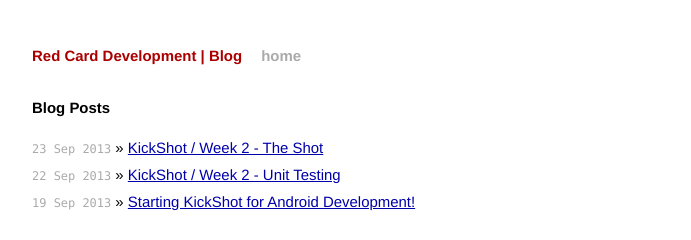
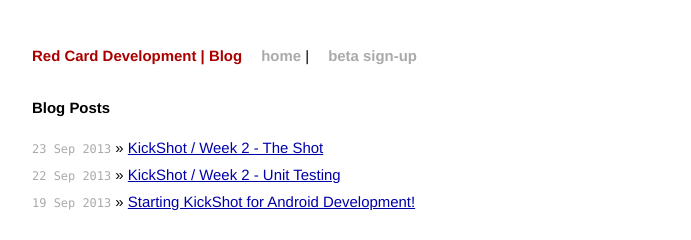
Before and after one commit to RedCardDev/RedCardDev.github.io, a Jekyll site: the page built from index.html, in a window 1280 px wide. Shown: the top 240 px of the page, without its empty margins (294-985 px from the left). Built offline with Jekyll 4.4.1, drawn with Linux system fonts in a browser that asks for light colours; Markdown is read by kramdown in place of the engine named in the settings.

Commit message:
Update default.html

```diff
--- a/_layouts/default.html
+++ b/_layouts/default.html
@@ -18,7 +18,8 @@
         <div class="site">
           <div class="header">
             <h1 class="title"><a href="/">{{ site.name }}</a></h1>
-            <a class="extra" href="/">home</a>
+            <a class="extra" href="/">home</a> |
+            <a class="extra" href="https://docs.google.com/forms/d/1idlS-ynliywTwiVjAlLLfJTl3n6NxAO-inAE1FsRopM/viewform">beta sign-up</a>
           </div>
 
           {{ content }}
```
